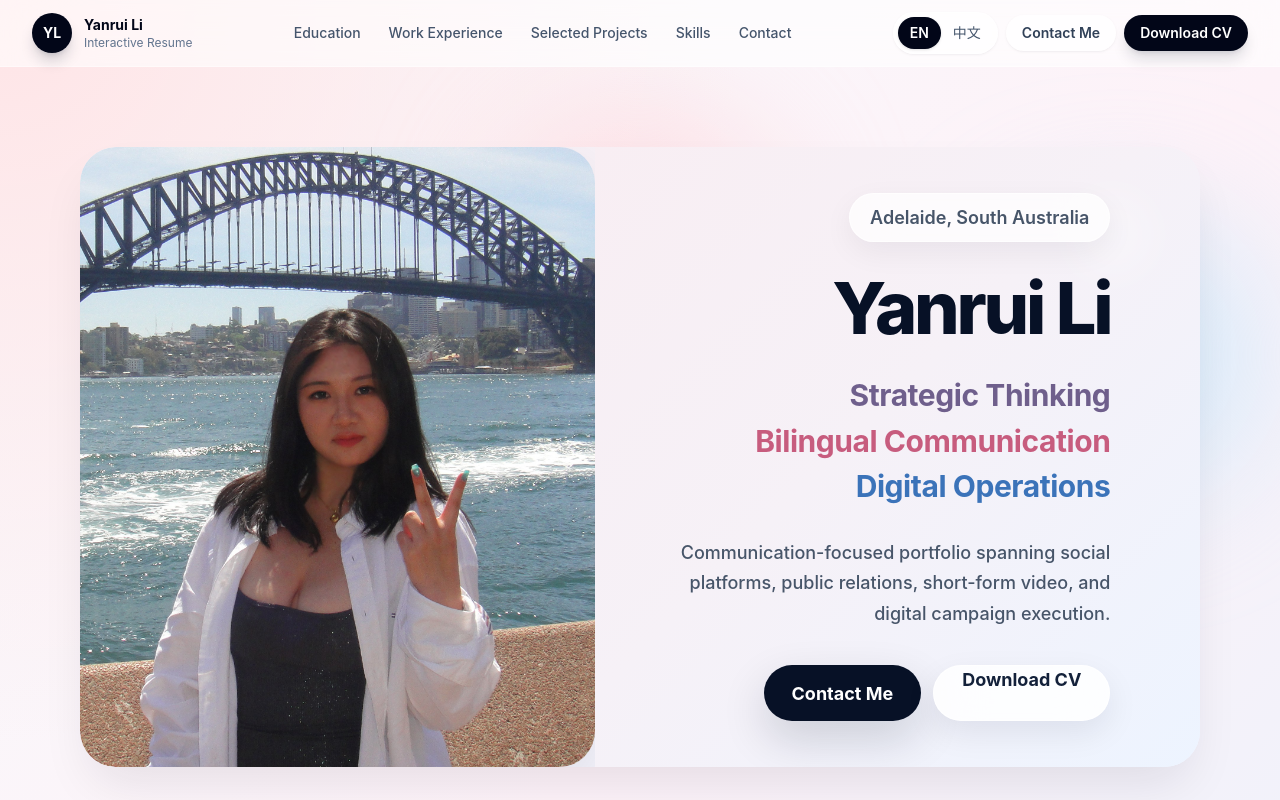
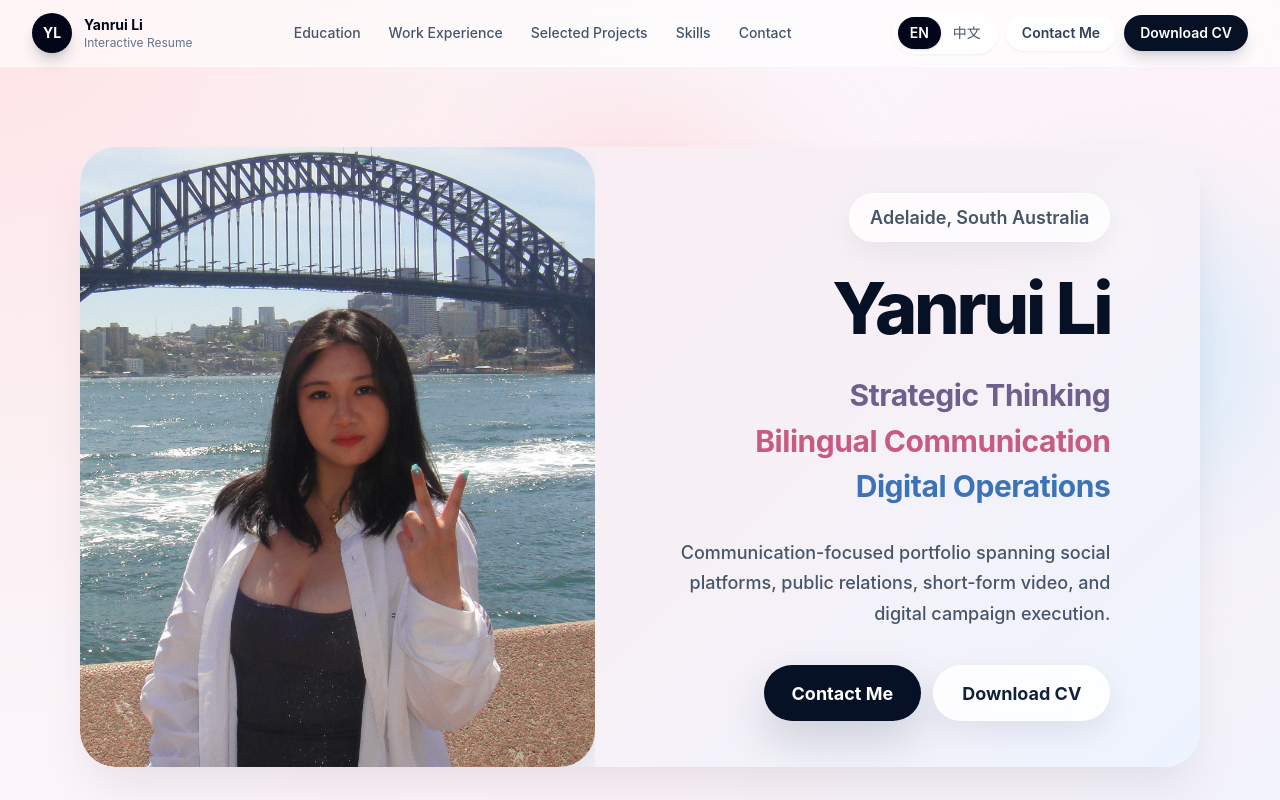
Before and after one commit to ar1062515080-pixel/Yanrui-Resume-Website, a React (Vite) app: page / in a window 1280 px wide. Shown: the top 800 px of the page. Built offline with nearby package versions, Linux system fonts and the light colour scheme.

Commit message:
Restore CV link button styling
Co-authored-by: ar1062515080-pixel <ar1062515080-pixel@users.noreply.github.com>

```diff
--- a/src/components/Hero.tsx
+++ b/src/components/Hero.tsx
@@ -138,7 +138,7 @@ export function Hero({
                 {contactLabel}
               </button>
               <a
-                className="h-14 rounded-full border border-[rgba(255,255,255,0.75)] bg-[rgba(255,255,255,0.85)] px-7 text-[18px] font-bold text-[#13213A] shadow-[0_12px_32px_rgba(7,17,38,0.08)] backdrop-blur-xl transition hover:-translate-y-1 hover:bg-white focus-visible:outline focus-visible:outline-2 focus-visible:outline-offset-4 focus-visible:outline-[#C75C7E]"
+                className="inline-flex h-14 items-center justify-center rounded-full border border-[rgba(255,255,255,0.75)] bg-[rgba(255,255,255,0.85)] px-7 text-[18px] font-bold text-[#13213A] no-underline shadow-[0_12px_32px_rgba(7,17,38,0.08)] backdrop-blur-xl transition hover:-translate-y-1 hover:bg-white focus-visible:outline focus-visible:outline-2 focus-visible:outline-offset-4 focus-visible:outline-[#C75C7E]"
                 download
                 href={cvHref}
               >
--- a/src/components/Navbar.tsx
+++ b/src/components/Navbar.tsx
@@ -68,7 +68,7 @@ export function Navbar({
             {contactLabel}
           </button>
           <a
-            className="hidden rounded-full bg-slate-950 px-4 py-2 text-sm font-semibold text-white shadow-lg shadow-slate-900/15 transition hover:-translate-y-0.5 hover:bg-slate-800 focus-visible:outline focus-visible:outline-2 focus-visible:outline-offset-2 focus-visible:outline-rose-500 md:inline-flex"
+            className="hidden items-center justify-center rounded-full bg-[#071126] px-4 py-2 text-sm font-semibold text-white no-underline shadow-lg shadow-slate-900/15 transition hover:-translate-y-0.5 hover:bg-[#13213A] focus-visible:outline focus-visible:outline-2 focus-visible:outline-offset-2 focus-visible:outline-rose-500 md:inline-flex"
             download
             href={cvHref}
           >
```
